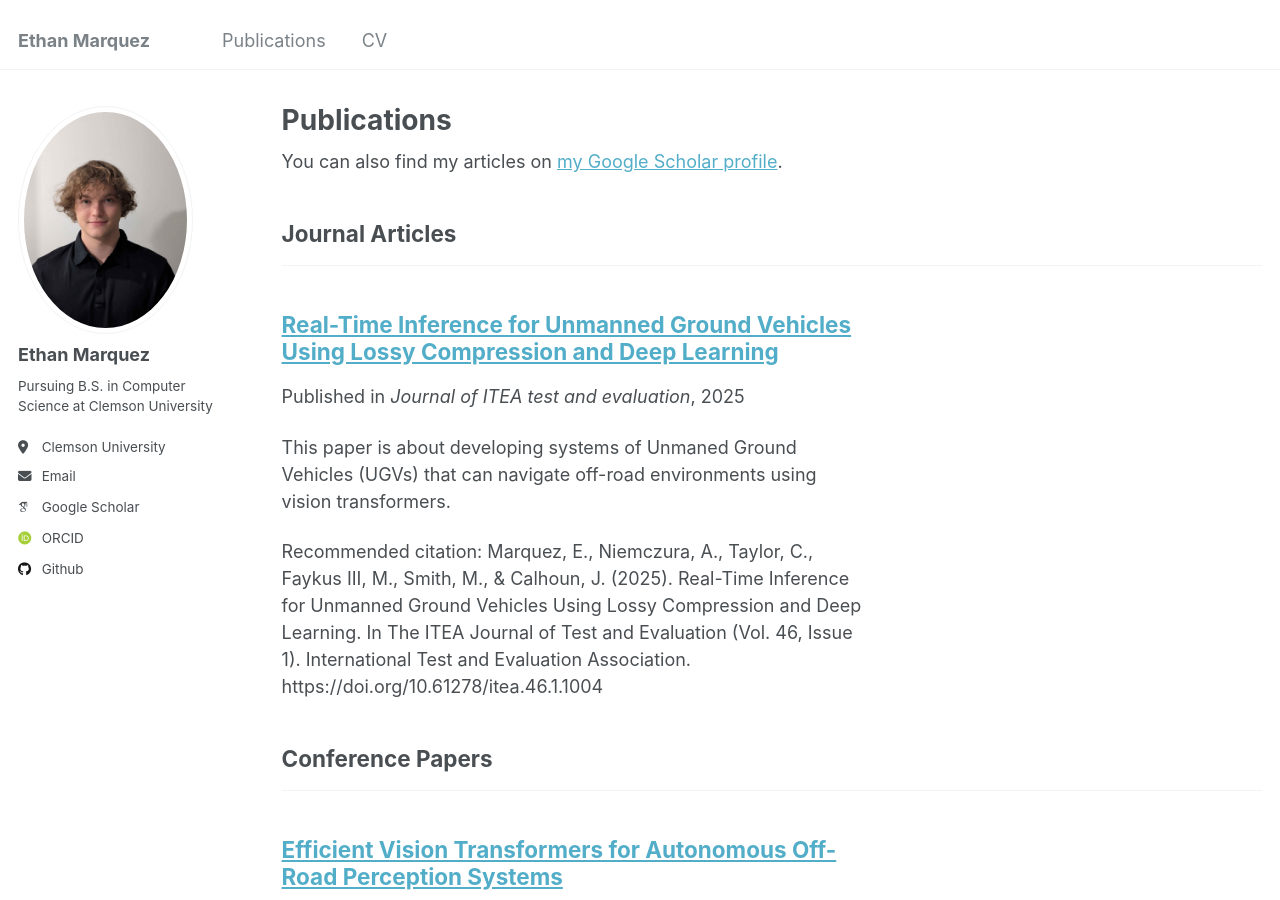
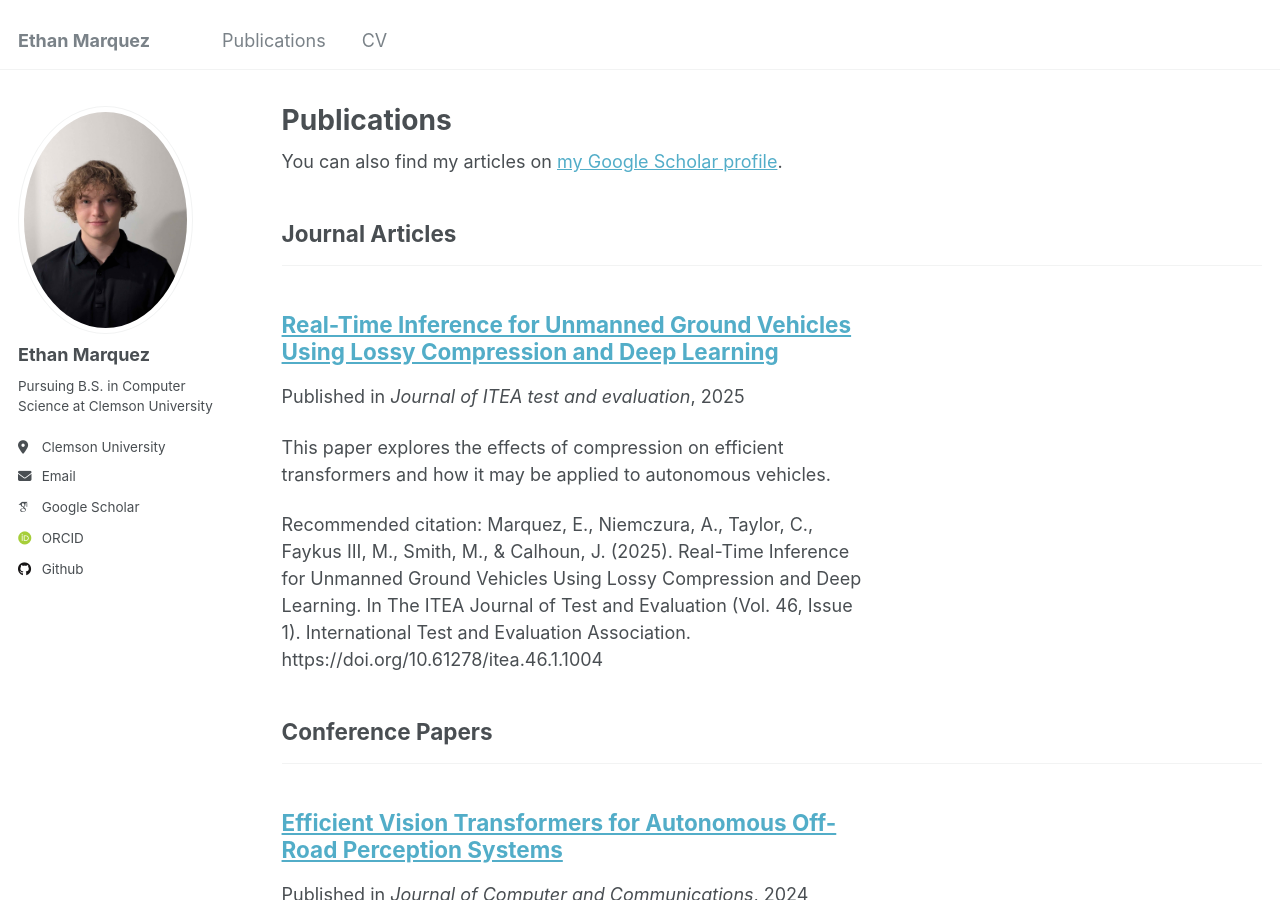
Before and after one commit to ethanmarq/ethanmarq.github.io, a Jekyll site: the page built from _pages/publications.html, in a window 1280 px wide and 900 px high. Built offline with Jekyll 4.4.1, drawn with Linux system fonts in a browser that asks for light colours; some web fonts are replaced.

Commit message:
Update Publications

```diff
--- a/_publications/realTimeInference.md
+++ b/_publications/realTimeInference.md
@@ -3,7 +3,7 @@ title: "Real-Time Inference for Unmanned Ground Vehicles Using Lossy Compression
 collection: publications
 category: manuscripts
 permalink: /publication/realTimeInference
-excerpt: 'This paper is about developing systems of Unmaned Ground Vehicles (UGVs) that can navigate off-road environments using vision transformers.'
+excerpt: 'This paper explores the effects of compression on efficient transformers and how it may be applied to autonomous vehicles.'
 date: 2025-3-20
 venue: 'Journal of ITEA test and evaluation'
 slidesurl: #'http://academicpages.github.io/files/slides2.pdf'
```
